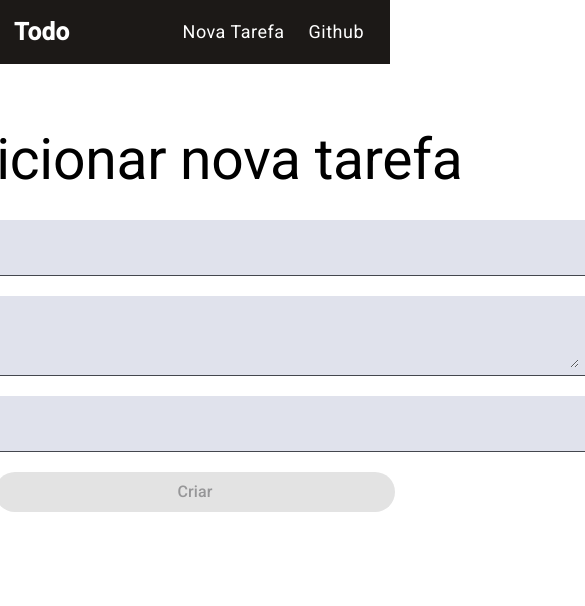
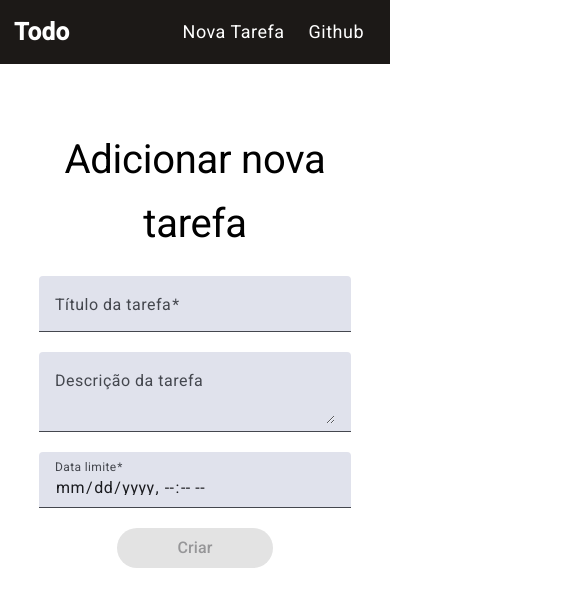
Before and after one commit to jvictordev1/angular-todo, an Angular app: page /new in a window 390 px wide. Shown: the top 606 px of the page, 585 px wide, since content can reach past the window. Built offline with nearby package versions, Linux system fonts and the light colour scheme.

Commit message:
feat: responsiveness

```diff
--- a/src/app/components/add-todo/add-todo.component.css
+++ b/src/app/components/add-todo/add-todo.component.css
@@ -11,3 +11,12 @@ button {
   font-size: 16px;
   width: 50%;
 }
+@media (max-width: 850px) {
+  form {
+    width: 80vw;
+  }
+  form h1 {
+    text-align: center;
+    font-size: 40px;
+  }
+}
--- a/src/app/components/add-todo/add-todo.component.html
+++ b/src/app/components/add-todo/add-todo.component.html
@@ -22,7 +22,6 @@
       placeholder="Comprar pão na vendinha"
       type="datetime-local"
       required
-      [min]="minDate"
     />
   </mat-form-field>
   <button type="submit" mat-flat-button [disabled]="!addTodoForm.valid">
--- a/src/app/components/add-todo/add-todo.component.ts
+++ b/src/app/components/add-todo/add-todo.component.ts
@@ -14,12 +14,10 @@ import { TodosService } from '../../services/todos.service';
   styleUrl: './add-todo.component.css',
 })
 export class AddTodoComponent {
-  minDate: string = '';
   constructor(
     private todoService: TodosService,
     private snackbar: MatSnackBar
   ) {}
-
   onSubmit(form: any) {
     if (form.valid) {
       const dateNow = new Date();
--- a/src/app/components/details/details.component.scss
+++ b/src/app/components/details/details.component.scss
@@ -16,12 +16,18 @@ p {
   display: flex;
   flex-direction: column;
   align-items: center;
+  justify-content: center;
   width: 100%;
   padding: 14px;
   border: 1px solid #d4d4d4;
   border-radius: 12px;
 }
 .details-section-header {
+  display: flex;
+  flex-direction: column;
+  justify-content: center;
+  align-items: center;
+  width: 100%;
   text-align: center;
 }
 .details-section-header h1 {
@@ -49,7 +55,18 @@ p {
   flex-direction: column;
   gap: 10px;
   margin-bottom: 20px;
+  max-width: 70%;
+  overflow-wrap: break-word;
 }
 .page-title {
   margin-bottom: 14px;
 }
+@media (max-width: 850px) {
+  .details-section {
+    width: 80vw;
+  }
+  .details-section h1 {
+    overflow-wrap: break-word;
+    font-size: 32px;
+  }
+}
--- a/src/app/components/edit/edit.component.scss
+++ b/src/app/components/edit/edit.component.scss
@@ -11,3 +11,12 @@ button {
   font-size: 16px;
   width: 50%;
 }
+@media (max-width: 850px) {
+  form {
+    width: 80vw;
+  }
+  form h1 {
+    text-align: center;
+    font-size: 40px;
+  }
+}
--- a/src/app/components/home/home.component.css
+++ b/src/app/components/home/home.component.css
@@ -10,3 +10,11 @@
 .todos-container {
   width: 100%;
 }
+@media (max-width: 850px) {
+  .todos-section {
+    width: 80vw;
+  }
+  .todos-section-header h1 {
+    text-align: center;
+  }
+}
--- a/src/app/components/todo-list-item/todo-list-item.component.html
+++ b/src/app/components/todo-list-item/todo-list-item.component.html
@@ -1,5 +1,5 @@
 <mat-card appearance="outlined">
-  <mat-card-header>
+  <mat-card-header class="card-header">
     <mat-card-title>{{ todo.title }}</mat-card-title>
     <mat-card-subtitle
       >Criada em: {{ todo.createdAt | date : "shortDate" }} às
--- a/src/app/components/todo-list-item/todo-list-item.component.scss
+++ b/src/app/components/todo-list-item/todo-list-item.component.scss
@@ -11,3 +11,10 @@ $theme: mat.define-theme();
 .completed {
   color: #22c55e;
 }
+mat-card {
+  max-width: 100%;
+}
+mat-card-header {
+  max-width: 100%;
+  overflow-x: hidden;
+}
--- a/src/app/components/todo-list/todo-list.component.css
+++ b/src/app/components/todo-list/todo-list.component.css
@@ -4,7 +4,8 @@
   gap: 12px;
   list-style-type: none;
   width: 100%;
-  max-height: 550px;
+
+  height: 55vh;
   padding: 0 10px;
   overflow-y: scroll;
   margin: 0;
```
